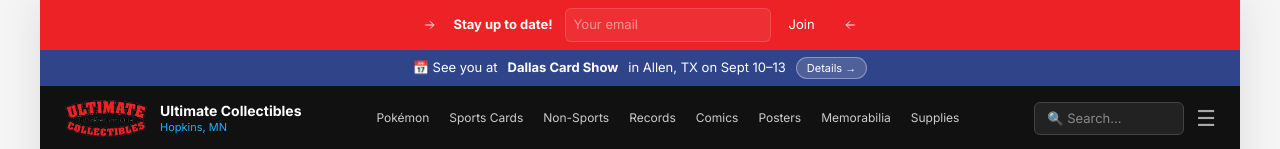
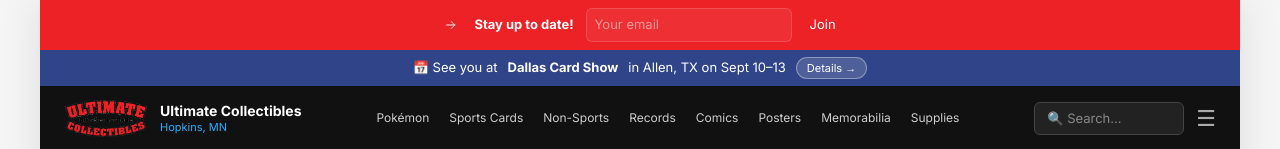
Before and after one commit to sablegg/ultimate-collectibles, a Next.js app: page / in a window 1280 px wide. Shown: the top 149 px of the page. Built offline with nearby package versions, Linux system fonts and the light colour scheme; a web font is replaced by a local one.

Commit message:
UI: remove mirrored right arrow from newsletter header

```diff
--- a/app/globals.css
+++ b/app/globals.css
@@ -246,7 +246,7 @@ a { color: inherit; text-decoration: none; }
   100% { transform: translateX(0); }
 }
 
-.email-arrow--mirrored { transform: scaleX(-1); margin-left: 6px; }
+/* mirrored arrow removed */
 .page-hero-eyebrow { color: #22ADFF; font-size: 12px; font-weight: 600; text-transform: uppercase; letter-spacing: 1px; margin-bottom: 8px; }
 .page-hero-header { color: white; font-size: 30px; margin-bottom: 12px; }
 .page-hero-intro { color: #ccc; font-size: 14px; max-width: 640px; margin: 0 auto; line-height: 1.6; }
--- a/components/NewsletterForm.tsx
+++ b/components/NewsletterForm.tsx
@@ -39,11 +39,6 @@ export default function NewsletterForm() {
       <label style={{ display: "none" }} htmlFor="newsletter-email">Email</label>
       <input id="newsletter-email" name="email" type="email" placeholder="Your email" required style={{ padding: '6px 8px', borderRadius: 6, border: '1px solid rgba(255,255,255,0.15)', background: 'rgba(255,255,255,0.06)', color: 'white' }} />
       <button type="submit" style={{ background: '#ED2227', color: 'white', border: 'none', padding: '6px 10px', borderRadius: 6 }}>Join</button>
-      <div className="email-arrow email-arrow--mirrored" aria-hidden>
-        <svg width="14" height="14" viewBox="0 0 24 24" fill="none" xmlns="http://www.w3.org/2000/svg">
-          <path d="M5 12h14M13 6l6 6-6 6" stroke="white" strokeWidth="1.6" strokeLinecap="round" strokeLinejoin="round" />
-        </svg>
-      </div>
     </form>
   );
 }
```
